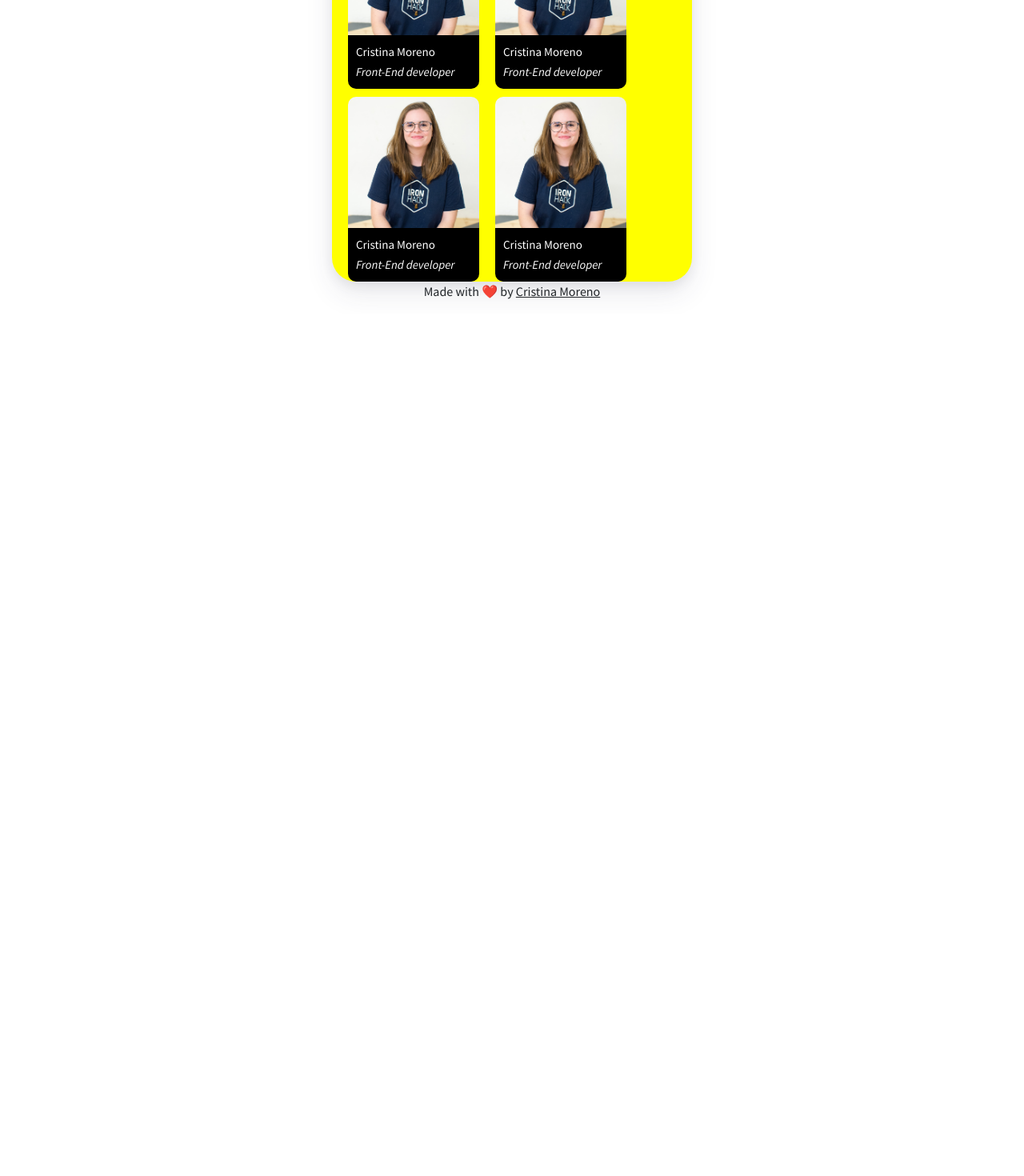
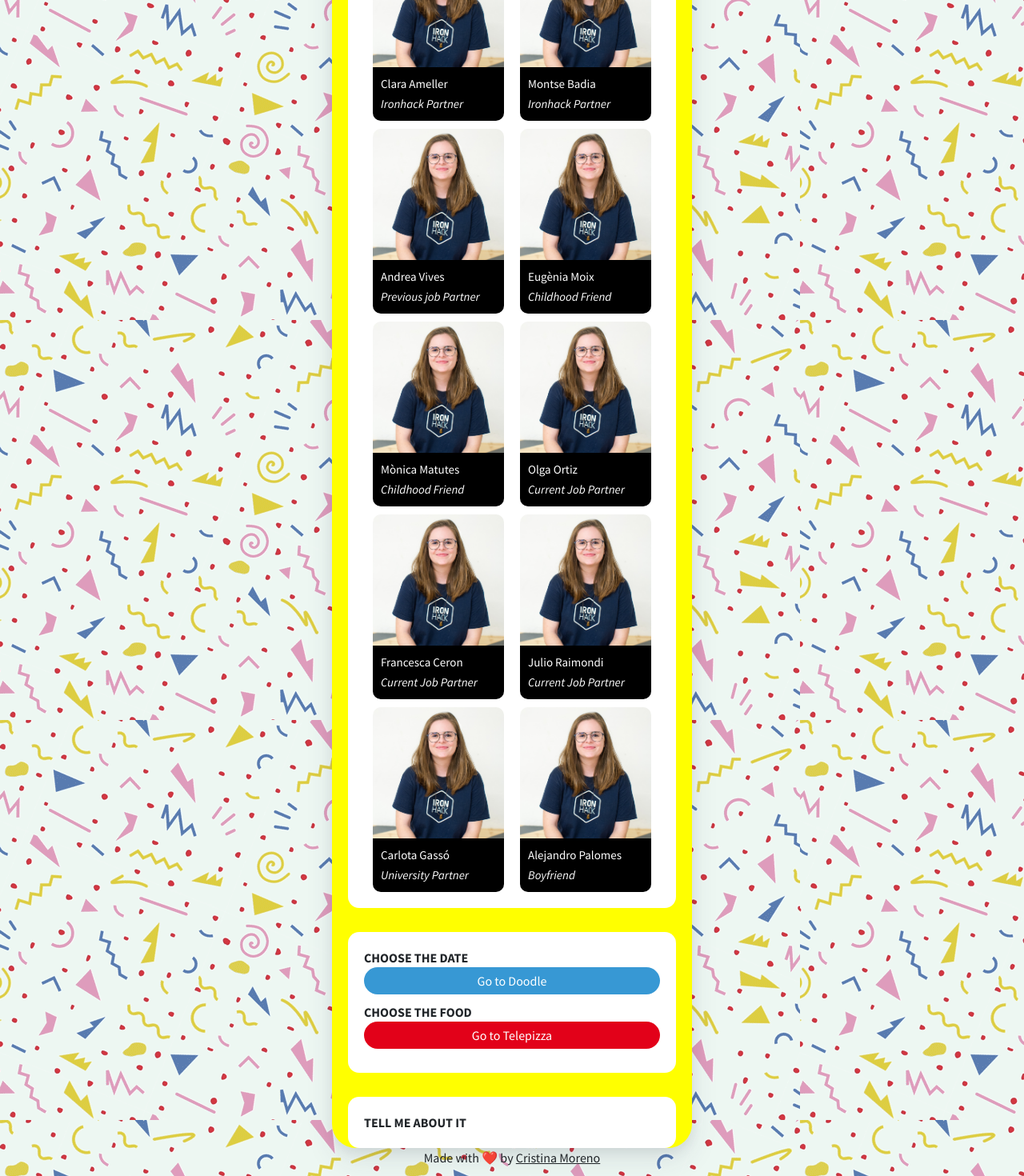
Before and after one commit to crismoreno/partyapp, an Angular app: page /home in a window 1280 px wide. Shown: the part 1100-2570 px from the top of the page at 80% size. Before the commit the page ends 1492 px from the top, so only its background shows below. Built offline with nearby package versions, Linux system fonts and the light colour scheme.

Commit message:
yaaay it's looking amazing

```diff
--- a/src/app/home/home.component.html
+++ b/src/app/home/home.component.html
@@ -8,7 +8,7 @@
         <div class="g-map-iframe" style="width: 100%"><iframe width="100%" height="400" src="https://maps.google.com/maps?width=100%&height=400&hl=es&coord=41.44930778287855, 2.2458829265087847&q=C%2F%20Francesc%20Layret%2C%206%20080911%20Badalona+(House%20warming%20party%20hosted%20by%20Cristina%20Moreno)&ie=UTF8&t=&z=18&iwloc=B&output=embed" frameborder="0" scrolling="no" marginheight="0" marginwidth="0"><a href="https://www.mapsdirections.info/calcular-ruta.html">Planificador de Ruta</a></iframe></div>
         <a href="https://www.google.com/maps?ll=41.449288,2.246021&z=18&t=m&hl=es&gl=US&mapclient=embed&q=Carrer+de+Francesc+Layret,+6+08911+Badalona+Barcelona">GO TO MAPS</a>
     </div>
-    <div class="codes-info d-flex justify-content-between">
+    <div class="codes-info d-flex justify-content-center justify-content-sm-between justify-content-md-between justify-content-lg-between flex-wrap">
         <div class="dress-code d-flex">
             <div class="img-container d-flex justify-content-center align-items-center"><img src="../assets/img/dress-code.png"></div>
             <div class="dress-code-info"><strong>DRESSCODE:</strong><p>INFORMAL</p></div>
@@ -18,34 +18,85 @@
             <div class="food-code-info"><strong>PLAN:</strong><p>PIZZA & BEER</p></div>
         </div>
     </div>
-    <div class="guests d-flex flex-wrap">
+    <div class="guests d-flex flex-wrap justify-content-center">
         <div class="guest-card left">
             <img src="../assets/img/guests/cristinamoreno.jpg">
             <div class="guest-card-info">
-                <p class="guest-card-info-name">Cristina Moreno</p>
-                <i class="guest-card-info-job"> Front-End developer</i>
+                <p class="guest-card-info-name">Clara Ameller</p>
+                <i class="guest-card-info-job"> Ironhack Partner</i>
             </div>
         </div>
         <div class="guest-card right">
             <img src="../assets/img/guests/cristinamoreno.jpg">
             <div class="guest-card-info">
-                <p class="guest-card-info-name">Cristina Moreno</p>
-                <i class="guest-card-info-job"> Front-End developer</i>
+                <p class="guest-card-info-name">Montse Badia</p>
+                <i class="guest-card-info-job"> Ironhack Partner</i>
             </div>
         </div>
         <div class="guest-card left">
             <img src="../assets/img/guests/cristinamoreno.jpg">
             <div class="guest-card-info">
-                <p class="guest-card-info-name">Cristina Moreno</p>
-                <i class="guest-card-info-job"> Front-End developer</i>
+                <p class="guest-card-info-name">Andrea Vives</p>
+                <i class="guest-card-info-job"> Previous job Partner</i>
             </div>
         </div>
         <div class="guest-card right">
             <img src="../assets/img/guests/cristinamoreno.jpg">
             <div class="guest-card-info">
-                <p class="guest-card-info-name">Cristina Moreno</p>
-                <i class="guest-card-info-job"> Front-End developer</i>
+                <p class="guest-card-info-name">Eugènia Moix</p>
+                <i class="guest-card-info-job"> Childhood Friend</i>
+            </div>
+        </div>
+        <div class="guest-card left">
+            <img src="../assets/img/guests/cristinamoreno.jpg">
+            <div class="guest-card-info">
+                <p class="guest-card-info-name">Mònica Matutes</p>
+                <i class="guest-card-info-job"> Childhood Friend</i>
+            </div>
+        </div>
+        <div class="guest-card right">
+            <img src="../assets/img/guests/cristinamoreno.jpg">
+            <div class="guest-card-info">
+                <p class="guest-card-info-name">Olga Ortiz</p>
+                <i class="guest-card-info-job"> Current Job Partner</i>
+            </div>
+        </div>
+        <div class="guest-card left">
+            <img src="../assets/img/guests/cristinamoreno.jpg">
+            <div class="guest-card-info">
+                <p class="guest-card-info-name">Francesca Ceron</p>
+                <i class="guest-card-info-job"> Current Job Partner</i>
+            </div>
+        </div>
+        <div class="guest-card right">
+            <img src="../assets/img/guests/cristinamoreno.jpg">
+            <div class="guest-card-info">
+                <p class="guest-card-info-name">Julio Raimondi</p>
+                <i class="guest-card-info-job"> Current Job Partner</i>
+            </div>
+        </div>
+        <div class="guest-card left">
+            <img src="../assets/img/guests/cristinamoreno.jpg">
+            <div class="guest-card-info">
+                <p class="guest-card-info-name">Carlota Gassó</p>
+                <i class="guest-card-info-job"> University Partner</i>
+            </div>
+        </div>
+        <div class="guest-card right">
+            <img src="../assets/img/guests/cristinamoreno.jpg">
+            <div class="guest-card-info">
+                <p class="guest-card-info-name">Alejandro Palomes</p>
+                <i class="guest-card-info-job"> Boyfriend</i>
             </div>
         </div>
     </div>
+    <div class="chosing-plan d-flex flex-column">
+        <strong>CHOOSE THE DATE</strong>
+        <a class="doodle" href="https://doodle.com/es/" target="_blank">Go to Doodle</a>
+        <strong>CHOOSE THE FOOD</strong>
+        <a class="telepizza" href="https://www.telepizza.es/" target="_blank">Go to Telepizza</a>
+    </div>
+    <div class="contact-form">
+        <strong>TELL ME ABOUT IT</strong>
+    </div>
 </div>
--- a/src/scss/MODULE/_home.scss
+++ b/src/scss/MODULE/_home.scss
@@ -7,8 +7,35 @@
     .home-container{
         width: 100%;
     }
+    .codes-info{
+        .dress-code{
+            margin-bottom: 10px !important;
+        }
+        .dress-code, .food-code{
+            margin: 0 auto;
+        }
+        .dress-code-info{
+            padding: 10px 40px !important;
+        }
+        .food-code-info{
+            padding: 10px 50px !important;
+        }
+    }
+    .guests{
+        .left{
+            margin: 10px 0 !important;
+        }
+        .right{
+            margin: 10px 0 !important;
+        }
+        .guest-card{
+            width: 100% !important;
+        }
+    }
 }
-
+body{
+    background-image: url("assets/img/9xL3.gif");
+}
 .home-container{
     background-color: $yellow;
     margin-top: 120px;
@@ -20,10 +47,15 @@
         width: 130px;
         margin: -65px auto 14px auto;
     }
+    .location{
+        border-radius: 14px;
+    }
+    .host, .party, .codes-info{
+        border-radius: 30px;
+    }
     .host, .party, .location, .codes-info{
         margin: 0 0 20px 0;
         background-color: white;
-        border-radius: 14px;
         padding: 5px 20px;
         strong{
             font-size: 20px;
@@ -47,6 +79,7 @@
             width: 100%;
             text-align: center;
             border-radius: 30px;
+            margin-bottom: 20px;
         }
         .g-map-iframe{
             margin-bottom: 20px;
@@ -91,6 +124,9 @@
         }
     }
     .guests{
+        background-color: white;
+        border-radius: 14px;
+        padding: 20px 0;
         .left{
             margin: 10px 10px 0 0 ;
         }
@@ -123,5 +159,30 @@
             }
         }
     }
+    .chosing-plan{
+        margin-top: 30px;
+        margin-bottom: 30px;
+        background-color: white;
+        border-radius: 14px;
+        padding: 20px;
+        a{
+            padding: 5px;
+            text-align: center;
+            border-radius: 30px;
+            color: white;
+            margin-bottom: 10px;
+        }
+        .doodle{
+            background-color: #3798d4 !important;
+        }
+        .telepizza{
+            background-color: #e20119 !important;
+        }
+    }
+    .contact-form{
+        background-color: white;
+        padding: 20px;
+        border-radius: 14px;
+    }
 }
 /*# sourceURL=base/MODULE/_home.scss */
```
Also changed, not shown: src/assets/img/9xL3.gif (added).
